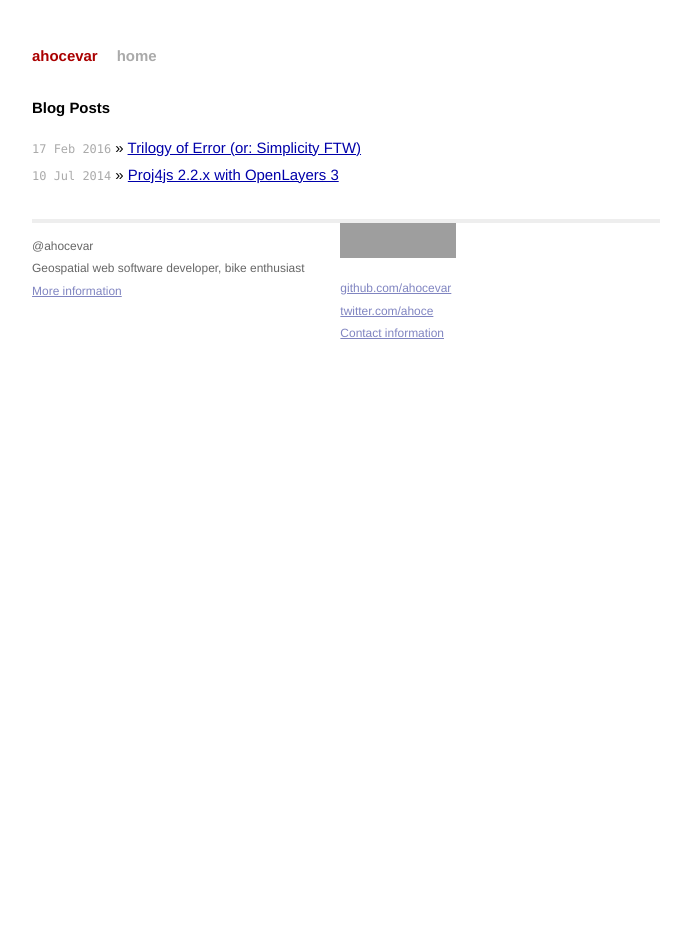
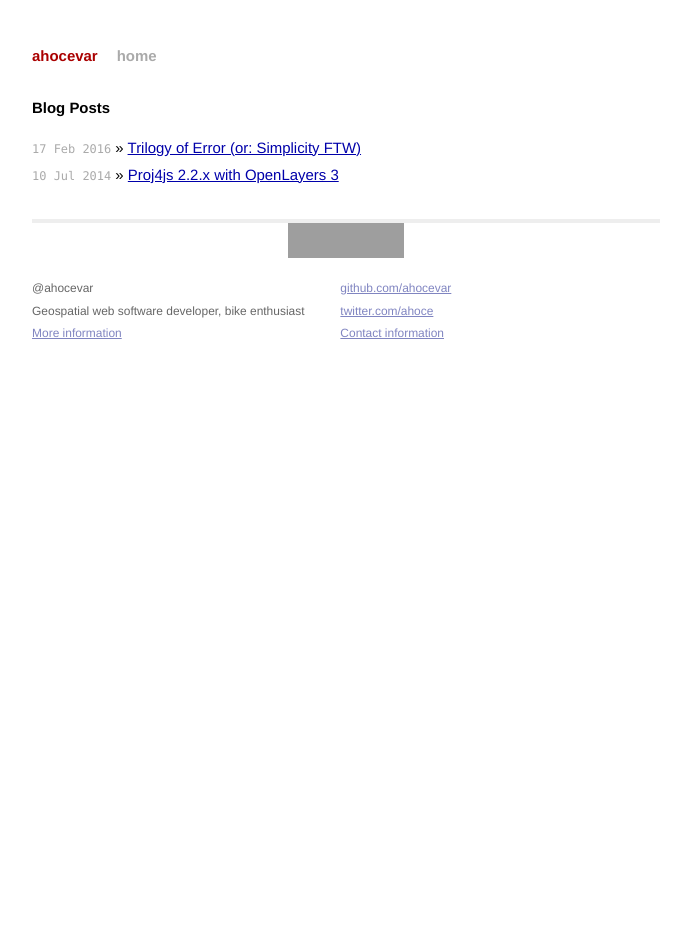
Before and after one commit to ahocevar/ahocevar.github.io, a Jekyll site: the page built from index.html, in a window 1280 px wide. Shown: the whole page, without its empty margins (294-985 px from the left). Built offline with Jekyll 4.4.1, drawn with Linux system fonts in a browser that asks for light colours; grey boxes are pictures that could not be loaded.

Commit message:
Update default.html

```diff
--- a/_layouts/default.html
+++ b/_layouts/default.html
@@ -24,6 +24,7 @@
           {{ content }}
 
           <div class="footer">
+            <center><iframe src="https://github.com/sponsors/ahocevar/button" title="Sponsor ahocevar" height="35" width="116" style="border: 0;"></iframe></center>
             <div class="contact">
               <p>
                 @ahocevar<br />
@@ -31,7 +32,6 @@
                 <a href="http://ahocevar.com/">More information</a>
               </p>
             </div>
-            <div><iframe src="https://github.com/sponsors/ahocevar/button" title="Sponsor ahocevar" height="35" width="116" style="border: 0;"></iframe></div>
             <div class="contact">
               <p>
                 <a href="https://github.com/ahocevar">github.com/ahocevar</a><br>
```
